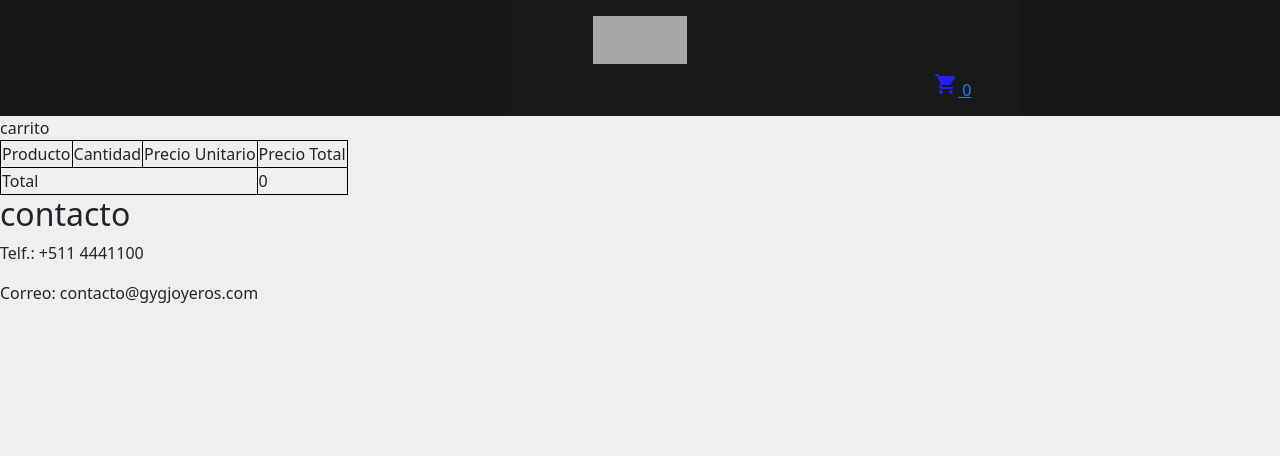
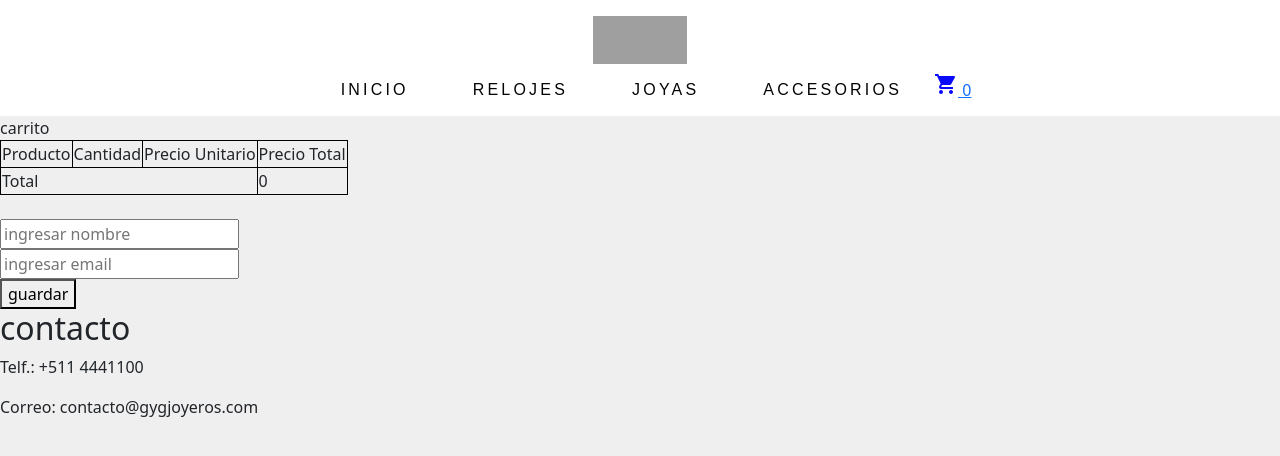
Before and after one commit to sherlyferro/reacts-sherly, a React (Create React App) app: page /carrito in a window 1280 px wide. Shown: the top 456 px of the page. Built offline with nearby package versions, Linux system fonts and the light colour scheme; grey boxes are pictures that could not be loaded.

Commit message:
colocando exito al carrito

```diff
--- a/src/pages/Carrito.js
+++ b/src/pages/Carrito.js
@@ -1,17 +1,40 @@
-import React, {useContext, useEffect, useState} from "react";
+import React, { useContext, useEffect, useState } from "react";
 import { DataContext } from "../context/DataContext";
 
 const Carrito = () => {
-    const { data } = useContext(DataContext)
-    const [total, setTotal] = useState(0)
+    const { data, setData } = useContext(DataContext);
+    const [total, setTotal] = useState(0);
+    const [name, setName] = useState("");
+    const [email, setEmail] = useState("");
+    const [isBuy, setIsBuy] = useState(false)
+    const changeInputName = (e) => {
+        setName(e.target.value)
+    }
+
+    const changeInputEmail = (e) => {
+        setEmail(e.target.value)
+    }
+
+    const confirmBuy = (e) => {
+        setIsBuy(true)
+        setData({
+            ...data, products: []
+        })
+    }
+
     useEffect(() => {
-        let temp = 0
-        data.products.forEach(product => {
-            temp = temp + (product.price * product.quantity)
-        })
-        setTotal(temp)
-    },[])
+        let temp = 0;
+        data.products.forEach((product) => {
+        temp = temp + product.price * product.quantity;
+        });
+        setTotal(temp);
+    }, []);
+
     return (
+        <>
+
+        {
+            ! isBuy ? (
                 <>
                 <div>carrito</div>
                 <table className="tabla">
@@ -22,24 +45,35 @@ const Carrito = () => {
                     <td>Precio Total</td>
                     </tr>
 
-            {
-                data.products.map( product =>
+                    {data.products.map((product) => (
                     <tr key={product.id}>
                         <td>{product.description}</td>
                         <td>{product.quantity}</td>
                         <td>s/ {product.price}</td>
                         <td>s/ {product.quantity * product.price}</td>
                     </tr>
-                )
-            }
+                    ))}
 
                     <tr>
                     <td colSpan={3}>Total</td>
                     <td>{total}</td>
                     </tr>
+                </table>
+                <br></br>
+                <input value={name} onChange={(e) => changeInputName(e)} placeholder="ingresar nombre"></input>
+                <br></br>
+                <input value={email} onChange={(e) => changeInputEmail(e)} placeholder="ingresar email"></input>
+                <br></br>
 
-
-        </table>
+                <button onClick={() => confirmBuy()}>guardar</button>
+                </>
+            ) :
+            (
+                <h2>
+                    Gracias por tu compra {name} se enviara el detalle de tu compra a {email}
+                </h2>
+            )
+        }
         </>
     );
 };
```
Lines whose indentation alone changed are shown as unchanged.
